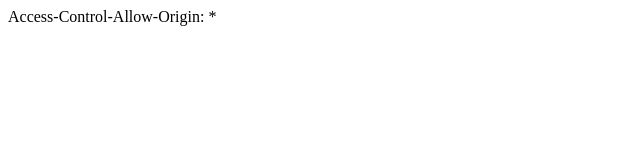
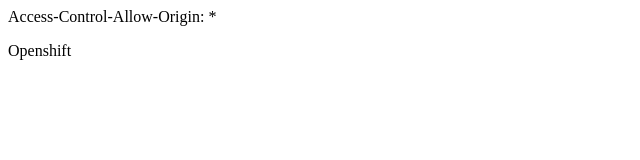
Before and after one commit to h1e2ll3o/server, a plain HTML site: page index.html in a window 1280 px wide. Shown: the full height of the page, 0-640 px from the left. Drawn offline with Linux system fonts and the light colour scheme.

Commit message:
Update index.html

```diff
--- a/index.html
+++ b/index.html
@@ -2,8 +2,6 @@ Access-Control-Allow-Origin: *
 <!DOCTYPE html>
 <html>
 <body>
-    <script>
-        // while(true){ }
-    </script>
+    <p> Openshift </p>
 </body>
 </html>
```
